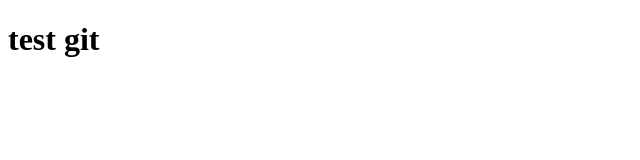
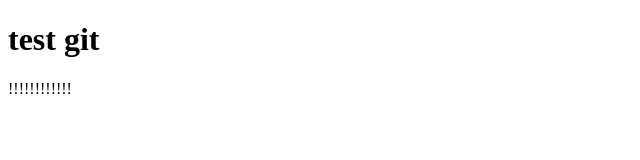
Before and after one commit to PartJz/testgit, a plain HTML site: page index.html in a window 1280 px wide. Shown: the full height of the page, 0-640 px from the left. Drawn offline with Linux system fonts and the light colour scheme.

Commit message:
add a !!!!!!

```diff
--- a/index.html
+++ b/index.html
@@ -8,6 +8,6 @@
     <h1>test git</h1>
 </head>
 <body>
-
+    <a>!!!!!!!!!!!!</a>
 </body>
 </html>
```
